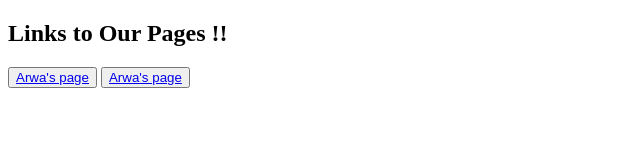
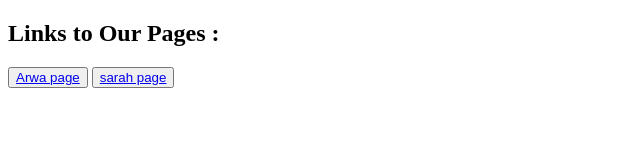
Before and after one commit to SarahJumaiah/d4-Lab3, a plain HTML site: page index.html in a window 1280 px wide. Shown: the full height of the page, 0-640 px from the left. Drawn offline with Linux system fonts and the light colour scheme.

```diff
--- a/index.html
+++ b/index.html
@@ -6,9 +6,9 @@
     <title>Document</title>
 </head>
 <body>
-    <h2>Links to Our Pages !!</h2>
-    <button > <a href="arwa.html">Arwa's page</a></button>
-    <button > <a href="sarah.html">Arwa's page</a></button>
+    <h2>Links to Our Pages : </h2>
+    <button > <a href="arwa.html">Arwa page</a></button>
+    <button > <a href="sarah.html">sarah page</a></button>
 
 </body>
 </html>
```
